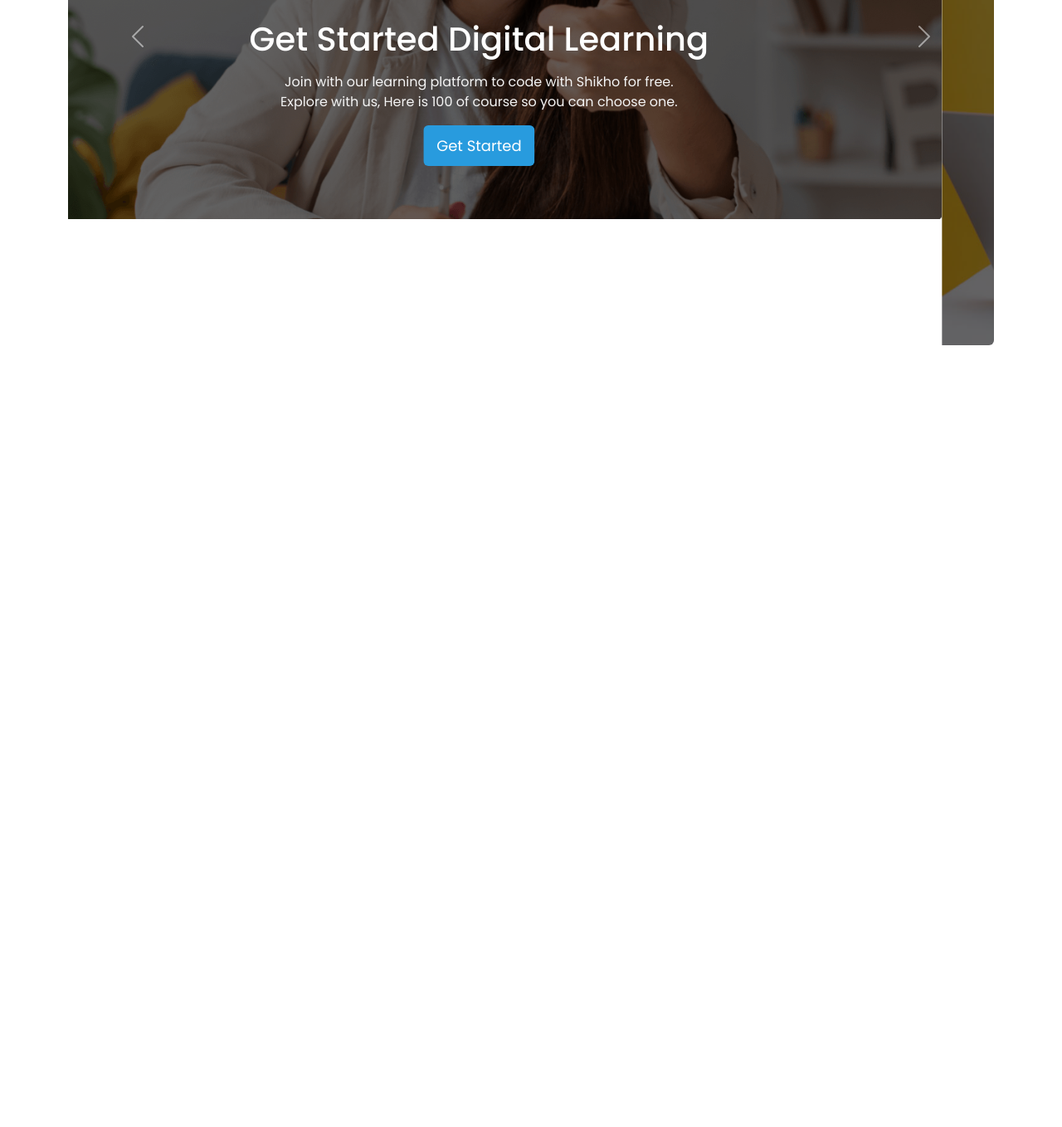
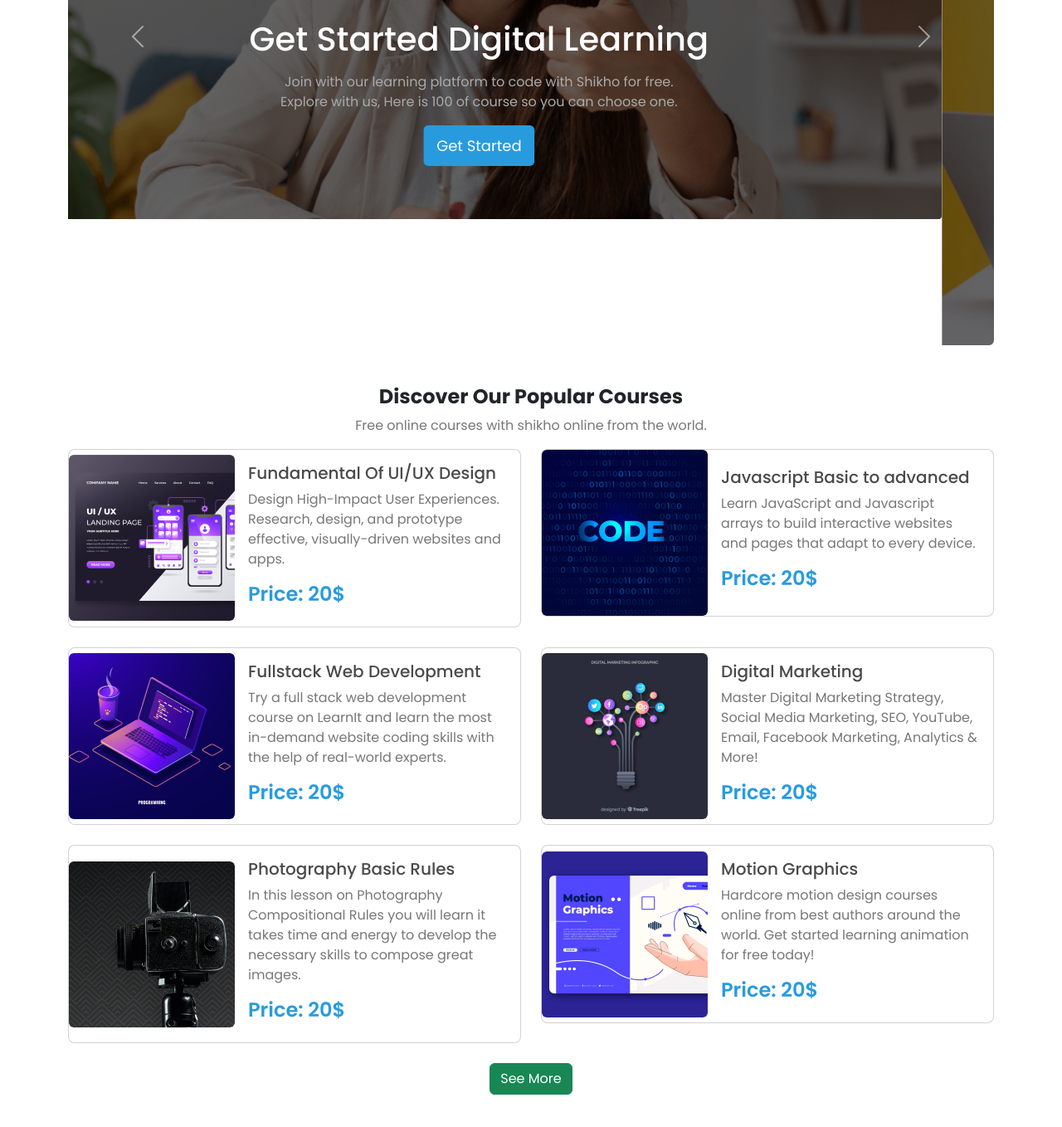
Before and after one commit to rezwanul24/Shikhi_Online, a plain HTML site: page index.html in a window 1280 px wide. Shown: the part 432-1790 px from the top of the page at 83% size. Before the commit the page ends 896 px from the top, so only its background shows below. Drawn offline with nearby package versions, Linux system fonts and the light colour scheme.

Commit message:
Discover our course section added

```diff
--- a/index.html
+++ b/index.html
@@ -132,6 +132,146 @@
           </section>
     </header>
 
+        <!-- Discover our course section  -->
+
+        <section class="container mb-5">
+            <div class="text-center">
+              <h3 class="fw-bold fs-4">Discover Our Popular Courses</h3>
+              <p class="color-light-gray">
+                Free online courses with shikho online from the world.
+              </p>
+            </div>
+            <div class="row row-cols-1 row-cols-lg-2 g-4">
+              <div class="col">
+                <div
+                  class="card rounded-3 d-md-flex flex-md-row align-items-md-center"
+                >
+                  <img
+                    src="./images/course/course-1.png"
+                    class="img-fluid rounded"
+                    alt="..."
+                  />
+                  <div class="card-body">
+                    <h5 class="card-title color-dark-gray">
+                      Fundamental Of UI/UX Design
+                    </h5>
+                    <p class="card-text color-light-gray">
+                      Design High-Impact User Experiences. Research, design, and prototype effective, visually-driven websites and apps.
+                    </p>
+                    <h4 class="color-sky-blue fw-semibold">Price: 20$</h4>
+                  </div>
+                </div>
+              </div>
+              <div class="col">
+                <div
+                  class="card rounded-3 d-md-flex flex-md-row align-items-md-center"
+                >
+                  <img
+                    src="./images/course/course-2.png"
+                    class="img-fluid rounded"
+                    alt="..."
+                  />
+                  <div class="card-body">
+                    <h5 class="card-title color-dark-gray">
+                      Javascript Basic to advanced
+                    </h5>
+                    <p class="card-text color-light-gray">
+                      Learn JavaScript and Javascript arrays to build interactive websites and pages that adapt to every device.
+                    </p>
+                    <h4 class="color-sky-blue fw-semibold">Price: 20$</h4>
+                  </div>
+                </div>
+              </div>
+              <div class="col">
+                <div
+                  class="card rounded-3 d-md-flex flex-md-row align-items-md-center"
+                >
+                  <img
+                    src="./images/course/course-3.png"
+                    class="img-fluid rounded"
+                    alt="..."
+                  />
+                  <div class="card-body">
+                    <h5 class="card-title color-dark-gray">
+                      Fullstack Web Development
+                    </h5>
+                    <p class="card-text color-light-gray">
+                      Try a full stack web development course on LearnIt and learn the most in-demand website coding skills with the help of real-world experts.
+                    </p>
+                    <h4 class="color-sky-blue fw-semibold">Price: 20$</h4>
+                  </div>
+                </div>
+              </div>
+              <div class="col">
+                <div
+                  class="card rounded-3 d-md-flex flex-md-row align-items-md-center"
+                >
+                  <img
+                    src="./images/course/course-4.png"
+                    class="img-fluid rounded"
+                    alt="..."
+                  />
+                  <div class="card-body">
+                    <h5 class="card-title color-dark-gray">
+                      Digital Marketing
+                    </h5>
+                    <p class="card-text color-light-gray">
+                      Master Digital Marketing Strategy, Social Media Marketing, SEO, YouTube, Email, Facebook Marketing, Analytics & More!
+                    </p>
+                    <h4 class="color-sky-blue fw-semibold">Price: 20$</h4>
+                  </div>
+                </div>
+              </div>
+              <div class="col">
+                <div
+                  class="card rounded-3 d-md-flex flex-md-row align-items-md-center"
+                >
+                  <img
+                    src="./images/course/course-5.png"
+                    class="img-fluid rounded"
+                    alt="..."
+                  />
+                  <div class="card-body">
+                    <h5 class="card-title color-dark-gray">
+                      Photography Basic Rules
+                    </h5>
+                    <p class="card-text color-light-gray">
+                      In this lesson on Photography Compositional Rules you will learn it takes time and energy to develop the necessary skills to compose great images.
+                    </p>
+                    <h4 class="color-sky-blue fw-semibold">Price: 20$</h4>
+                  </div>
+                </div>
+              </div>
+              <div class="col">
+                <div
+                  class="card rounded-3 d-md-flex flex-md-row align-items-md-center"
+                >
+                  <img
+                    src="./images/course/course-6.png"
+                    class="img-fluid rounded"
+                    alt="..."
+                  />
+                  <div class="card-body">
+                    <h5 class="card-title color-dark-gray">
+                      Motion Graphics
+                    </h5>
+                    <p class="card-text color-light-gray">
+                      Hardcore motion design courses online from best authors around the world. Get started learning animation for free today!
+                    </p>
+                    <h4 class="color-sky-blue fw-semibold">Price: 20$</h4>
+                  </div>
+                </div>
+              </div>
+            </div>
+            <div class="d-flex justify-content-center">
+              <button class="btn btn-success mx-auto my-4 text-center">
+                See More
+              </button>
+            </div>
+          </section>
+
+
+
     <!-- Bootstrap JavaScript Bundle with Popper -->
     <script src="https://cdn.jsdelivr.net/npm/bootstrap@5.2.0/dist/js/bootstrap.bundle.min.js" integrity="sha384-A3rJD856KowSb7dwlZdYEkO39Gagi7vIsF0jrRAoQmDKKtQBHUuLZ9AsSv4jD4Xa" crossorigin="anonymous"></script>
 </body>
--- a/style.css
+++ b/style.css
@@ -15,7 +15,7 @@ body {
   background-color: rgba(44, 161, 228, 0.1);
 }
 .color-lighter-gray {
-  color: #f4f4f4;
+  color: #aaaaaa;
 }
 .color-white {
   color: #fff;
@@ -33,9 +33,9 @@ body {
 .max-width-text {
   max-width: 500px;
 }
-/* .register-now {
+.register-now {
   background: white;
-} */
+}
 .social-links a {
   color: white;
   transition: all 0.3s ease;
```
